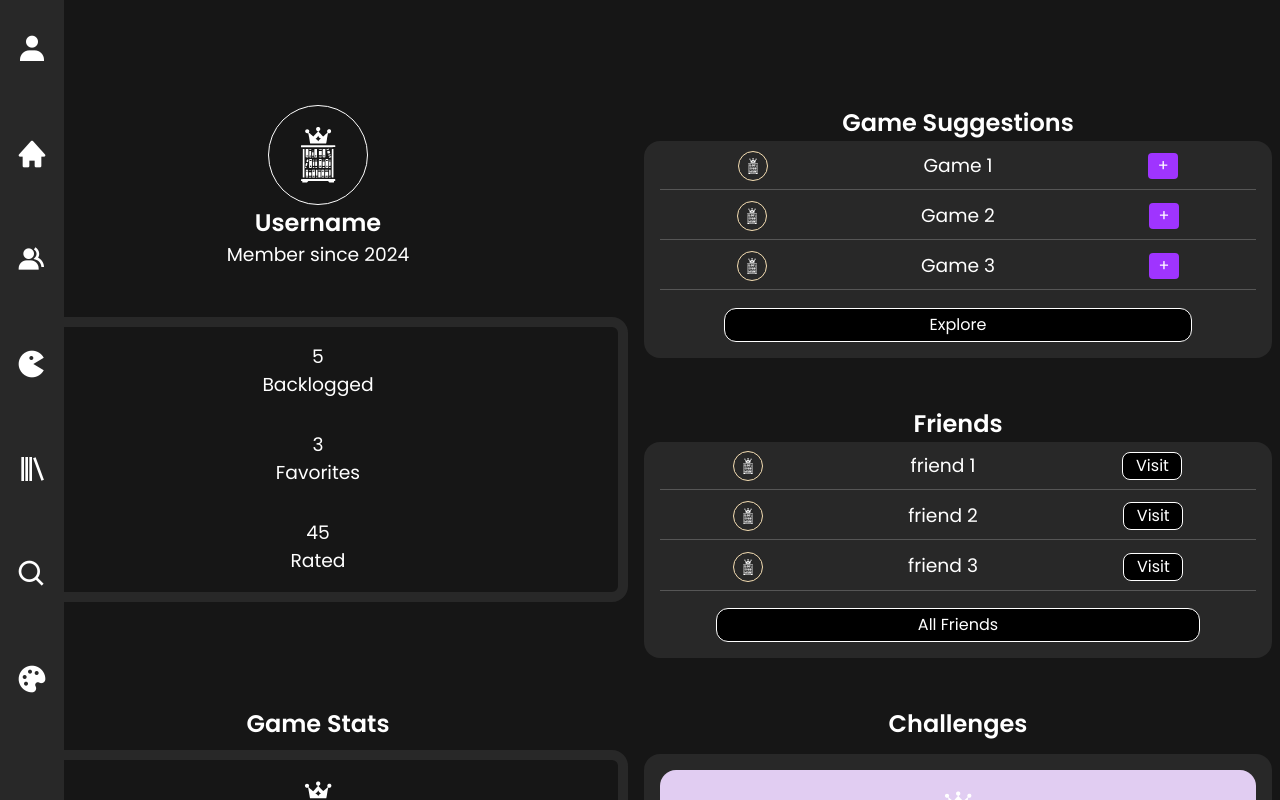
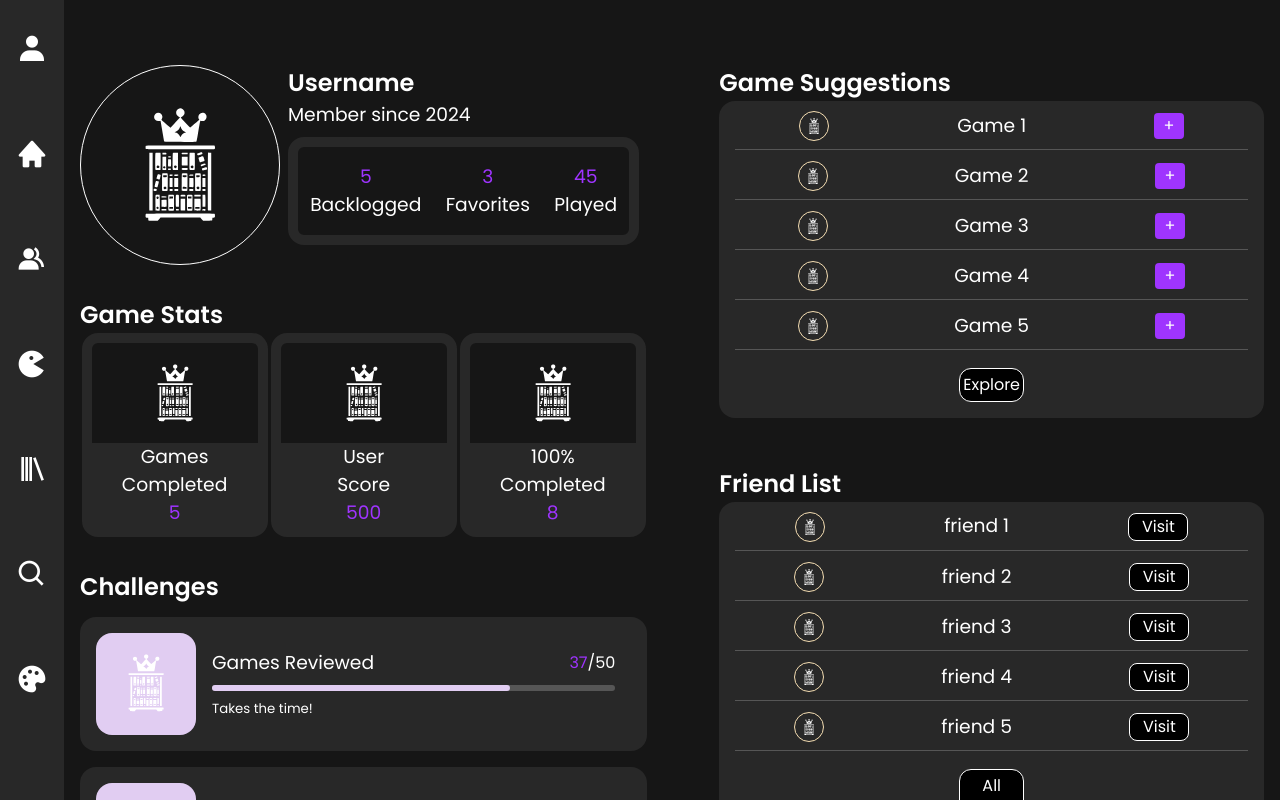
Before and after one commit to saduhub/Backlog-Boss, a React (Vite) app in the folder client/: page /Profile in a window 1280 px wide. Shown: the top 800 px of the page. Built offline with nearby package versions, Linux system fonts and the light colour scheme.

Commit message:
Finished Profile page client side

```diff
--- a/client/src/assets/css/profile.css
+++ b/client/src/assets/css/profile.css
@@ -94,7 +94,6 @@
 .profile-reviewed-image, .profile-likes-image {
     background-color: #E1CDF2;
     border-radius: 1rem;
-    margin-bottom: 1rem;
 }
 
 .profile-progress-bar {
@@ -268,6 +267,141 @@
 
 @media (min-width: 760px) {
     .profile-main-section {
-        margin: calc(10vh + 25px) auto 5%;
+        padding: 0 5%;
+        margin-bottom: 5%;
+        max-width: 900px;
+    }
+
+    .profile-user-stats-challenges, .profile-suggestions-friends {
+        max-width: 350px;
+    }
+
+    .profile-user-stats {
+        flex-direction: row;
     }
 }
+
+@media (min-width: 1200px) {
+    .profile-main-section {
+        margin: calc(5vh + 25px) auto 5%;
+        padding: 0 0 0 5%;
+        justify-content: center;
+        /* flex-direction: column; */
+        max-width: 1400px;
+    }
+
+    .profile-user-stats-challenges, .profile-suggestions-friends {
+        width: 600px;
+        max-width: 650px;
+        margin-left: 0;
+        margin-right: 0;
+    }
+
+    .profile-user-stats-challenges {
+        margin-left: 1rem;
+    }
+
+    .profile-suggestions-friends {
+        margin-left: 4rem;
+        padding-right: 1rem;
+    }
+
+    .profile-highlighted-text {
+        color: #9F34FF;
+    }
+
+    .profile-user, .profile-games {
+        flex-direction: row;
+        margin-bottom: 2rem;
+    }
+
+    .profile-user img {
+        max-height: 200px;
+        max-width: 200px;
+        margin: 0;
+    }
+
+    .profile-user-since-stats {
+        width: 70%;
+    }
+
+    .profile-username-since {
+        margin: 0;
+    }
+
+    .profile-username-since h2,
+    .profile-username-since h3 {
+        text-align: left;
+        margin-left: 0.5rem;
+    }
+
+    .profile-games h2, .profile-challenges h2 {
+        text-align: left;
+    }
+
+    .profile-stat-card {
+        margin: 0 0.1rem;
+    }
+
+    .profile-suggestions-friends h2 {
+        text-align: left;
+    }
+
+    .profile-user-stats, .profile-game-stats, .profile-games-reviewed, .profile-likes-gardnered {
+        flex-direction: row;
+    }
+
+    .profile-stat-card {
+        width: 33%;
+    }
+
+    /* Mobile Challenges */
+    .profile-challenges {
+        display: block;
+    }
+    /* Desktop Challenges */
+    .profile-challenges-desktop {
+        display: none;
+    }
+
+    .profile-progress {
+        width: 100%;
+        margin: 3%;
+    }
+
+    .profile-progress div {
+        margin-bottom: 0.5rem;
+    }
+
+    .profile-progress h5 {
+        text-align: left;
+    }
+
+    .profile-title-number {
+        display: flex;
+        flex-direction: row;
+        justify-content: space-between;
+        align-items: center;
+    }
+
+    .profile-suggestions-friends h2 {
+        text-align: left;
+    }
+
+    .profile-all-friends-button, .profile-explore-button {
+        margin: 1rem 15rem;
+    }
+}
+
+/* @media (min-width: 860px) {
+    .profile-main-section {
+        margin: calc(10vh + 25px) auto 1%;
+        padding: 0 10% 0 15%;
+        justify-content: center;
+        flex-direction: row;
+    }
+
+    .profile-user {
+        flex-direction: row;
+    }
+} */
--- a/client/src/pages/Profile.jsx
+++ b/client/src/pages/Profile.jsx
@@ -26,16 +26,16 @@ function Profile() {
                 </div>
                 <div className="profile-user-stats">
                   <div className="profile-user-games">
-                    <h3>5</h3>
+                    <h3 className='profile-highlighted-text'>5</h3>
                     <h3>Backlogged</h3>
                   </div>
                   <div className="profile-favorite-games">
-                    <h3>3</h3>
+                    <h3 className='profile-highlighted-text'>3</h3>
                     <h3>Favorites</h3>
                   </div>
                   <div className="profile-rated-games">
-                    <h3>45</h3>
-                    <h3>Rated</h3>
+                    <h3 className='profile-highlighted-text'>45</h3>
+                    <h3>Played</h3>
                   </div>
                 </div>
               </div>
@@ -45,28 +45,31 @@ function Profile() {
                 <h2>Game Stats</h2>
                 <div className="profile-game-stats">
                   {/* Completed Games */}
-                  <div className="profile-completed-games">
+                  <div className="profile-completed-games profile-stat-card">
                     <div className='profile-completed-image'>
                       <img src={logo} alt="placeholder" />
                     </div>
-                    <h3>Games Completed</h3>
-                    <h3>5</h3>
+                    <h3>Games</h3>
+                    <h3>Completed</h3>
+                    <h3 className='profile-highlighted-text'>5</h3>
                   </div>
                   {/* User Score */}
-                  <div className="profile-score-games">
+                  <div className="profile-score-games profile-stat-card">
                     <div className='profile-score-image'>
                       <img src={logo} alt="placeholder" />
                     </div>
-                    <h3>User Score</h3>
-                    <h3>500</h3>
+                    <h3>User</h3>
+                    <h3>Score</h3>
+                    <h3 className='profile-highlighted-text'>500</h3>
                   </div>
                   {/* 100% Completion  */}
-                  <div className="profile-onehundred-games">
+                  <div className="profile-onehundred-games profile-stat-card">
                     <div className='profile-onehundred-image'>
                       <img src={logo} alt="placeholder" />
                     </div>
-                    <h3>100% Completed</h3>
-                    <h3>8</h3>
+                    <h3>100%</h3>
+                    <h3>Completed</h3>
+                    <h3 className='profile-highlighted-text'>8</h3>
                   </div>
                 </div>
               </div>
@@ -81,7 +84,7 @@ function Profile() {
                   <div className="profile-progress">
                     <div className="profile-title-number">
                       <h3>Games Reviewed</h3>
-                      <h4>37/50</h4>
+                      <h4><span className='profile-highlighted-text'>37</span>/50</h4>
                     </div>
                     <div className='profile-progress-bar'>
                       <div className='profile-reviewed'>
@@ -98,8 +101,8 @@ function Profile() {
                   </div>
                   <div className="profile-progress">
                     <div className="profile-title-number">
-                      <h3>Games Reviewed</h3>
-                      <h4>1/200</h4>
+                      <h3>Likes Gardnered</h3>
+                      <h4><span className='profile-highlighted-text'>1</span>/200</h4>
                     </div>
                     <div className='profile-progress-bar'>
                       <div className='profile-likes'>
@@ -133,11 +136,23 @@ function Profile() {
                 <h3>Game 3</h3>
                 <button>+</button>
               </div>
+              {/* Game */}
+              <div className="profile-game-suggested">
+                <img src={logo} alt="placeholder" />
+                <h3>Game 4</h3>
+                <button>+</button>
+              </div>
+              {/* Game */}
+              <div className="profile-game-suggested">
+                <img src={logo} alt="placeholder" />
+                <h3>Game 5</h3>
+                <button>+</button>
+              </div>
               {/* Explore */}
               <button className='profile-explore-button'>Explore</button>
             </div>
             {/* Friends */}
-            <h2>Friends</h2>
+            <h2>Friend List</h2>
             <div className="profile-friend-list">
               {/* Friend */}
               <div className="profile-friend-listed">
@@ -157,6 +172,18 @@ function Profile() {
                 <h3>friend 3</h3>
                 <button>Visit</button>
               </div>
+              {/* Friend */}
+              <div className="profile-friend-listed">
+                <img src={logo} alt="placeholder" />
+                <h3>friend 4</h3>
+                <button>Visit</button>
+              </div>
+              {/* Friend */}
+              <div className="profile-friend-listed">
+                <img src={logo} alt="placeholder" />
+                <h3>friend 5</h3>
+                <button>Visit</button>
+              </div>
               {/* All Friends */}
               <button className='profile-all-friends-button'>All Friends</button>
             </div>
@@ -171,7 +198,7 @@ function Profile() {
                   <div className="profile-progress">
                     <div className="profile-title-number">
                       <h3>Games Reviewed</h3>
-                      <h4>37/50</h4>
+                      <h4><span className='profile-highlighted-text'>37</span>/50</h4>
                     </div>
                     <div className='profile-progress-bar'>
                       <div className='profile-reviewed'>
@@ -188,8 +215,8 @@ function Profile() {
                   </div>
                   <div className="profile-progress">
                     <div className="profile-title-number">
-                      <h3>Games Reviewed</h3>
-                      <h4>1/200</h4>
+                      <h3>Likes Gardnered</h3>
+                      <h4><span className='profile-highlighted-text'>1</span>/200</h4>
                     </div>
                     <div className='profile-progress-bar'>
                       <div className='profile-likes'>
```
